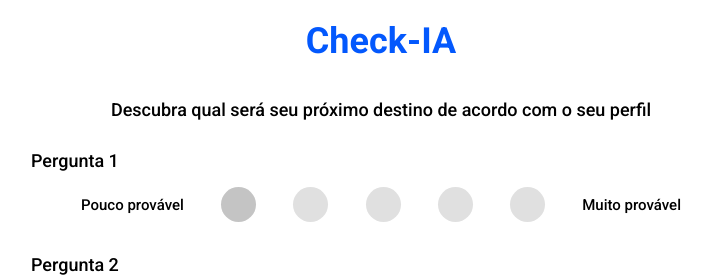
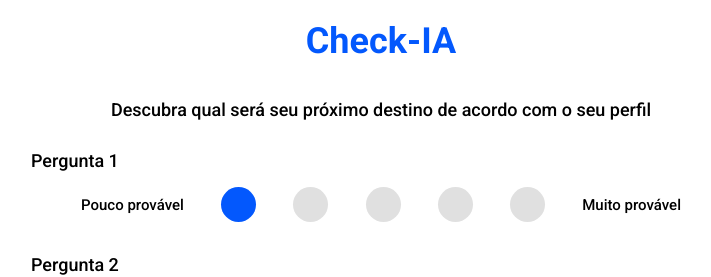
Before and after one commit to mateusfugita/check-ia, a React (Create React App) app: page / in a window 1280 px wide. In both pictures the pointer is over the button 497 px from the left and 204 px from the top of the page. Shown: the top 277 px of the page, without its empty margins (259-970 px from the left). Built offline with nearby package versions, Linux system fonts and the light colour scheme; the HTML template or start-up script is replaced by a standard one.

Commit message:
add active style

```diff
--- a/src/components/Question/styles.css
+++ b/src/components/Question/styles.css
@@ -1,6 +1,9 @@
 .question-block {
     width: 100%;
     max-width: 700px;
+    display: flex;
+    flex-direction: column;
+    justify-content: space-between;
 }
 
 .answers-container {
@@ -24,6 +27,6 @@
     transition: background-color 0.4s;
 }
 
-.btn-answers:hover {
-    background: #C4C4C4;
+.active, .btn-answers:hover {
+    background: #0358FD;
 }
```
